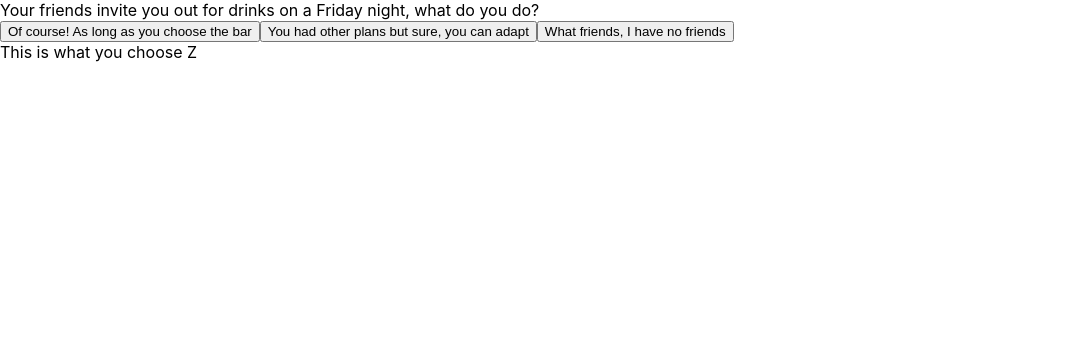
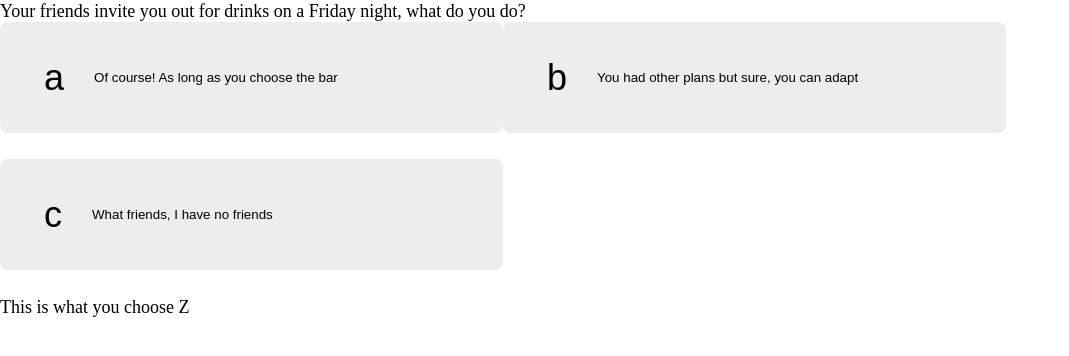
Before and after one commit to NJKode/ssg-quiz, a React (Create React App) app: page / in a window 1280 px wide. Shown: the top 356 px of the page, without its empty margins (0-1069 px from the left). Built offline with nearby package versions, Linux system fonts and the light colour scheme.

Commit message:
Update style

```diff
--- a/src/App.css
+++ b/src/App.css
@@ -1,38 +1,32 @@
-.App {
-  text-align: center;
+.app {
+  font-family: "TT Norms Pro";
+  font-style: normal;
+  font-weight: 500;
+  font-size: 18px;
+  line-height: 22px;
+  color: #000000;
 }
 
-.App-logo {
-  height: 40vmin;
-  pointer-events: none;
+.QA-item {
+  width: 503px;
+  height: 111px;
+  background: rgba(196, 196, 196, 0.3);
+  border-radius: 8px;
+  padding-left: 44px;
+  border: none;
+  text-align: left;
+  margin-bottom: 26px;
 }
 
-@media (prefers-reduced-motion: no-preference) {
-  .App-logo {
-    animation: App-logo-spin infinite 20s linear;
-  }
+.QA-item-option {
+  display: inline-block;
+  font-size: 36px;
+  line-height: 43px;
+  margin-right: 30px;
+  vertical-align: middle;
 }
 
-.App-header {
-  background-color: #282c34;
-  min-height: 100vh;
-  display: flex;
-  flex-direction: column;
-  align-items: center;
-  justify-content: center;
-  font-size: calc(10px + 2vmin);
-  color: white;
+.QA-item-answer {
+  display: inline-block;
+  vertical-align: middle;
 }
-
-.App-link {
-  color: #61dafb;
-}
-
-@keyframes App-logo-spin {
-  from {
-    transform: rotate(0deg);
-  }
-  to {
-    transform: rotate(360deg);
-  }
-}
--- a/src/App.js
+++ b/src/App.js
@@ -1,4 +1,5 @@
 import { useState } from "react";
+import "./App.css";
 import QNA from "./QNA";
 
 import question from "./data/questions.json";
@@ -15,7 +16,7 @@ function App() {
   }
 
   return (
-    <div>
+    <div className="app">
       {questionNum < questionMax && (
         <QNA
           updateAnswer={updateAnswer}
--- a/src/QNA.jsx
+++ b/src/QNA.jsx
@@ -4,8 +4,15 @@ function QNA({ updateAnswer, question }) {
   const options = Object.keys(question.answers);
   const answers = options.map((option) => {
     return (
-      <button onClick={() => updateAnswer(option)} key={option}>
-        {question.answers[option].answerText}
+      <button
+        onClick={() => updateAnswer(option)}
+        key={option}
+        className="QA-item"
+      >
+        <div className="QA-item-option">{option}</div>
+        <div className="QA-item-answer">
+          {question.answers[option].answerText}
+        </div>
       </button>
     );
   });
```
